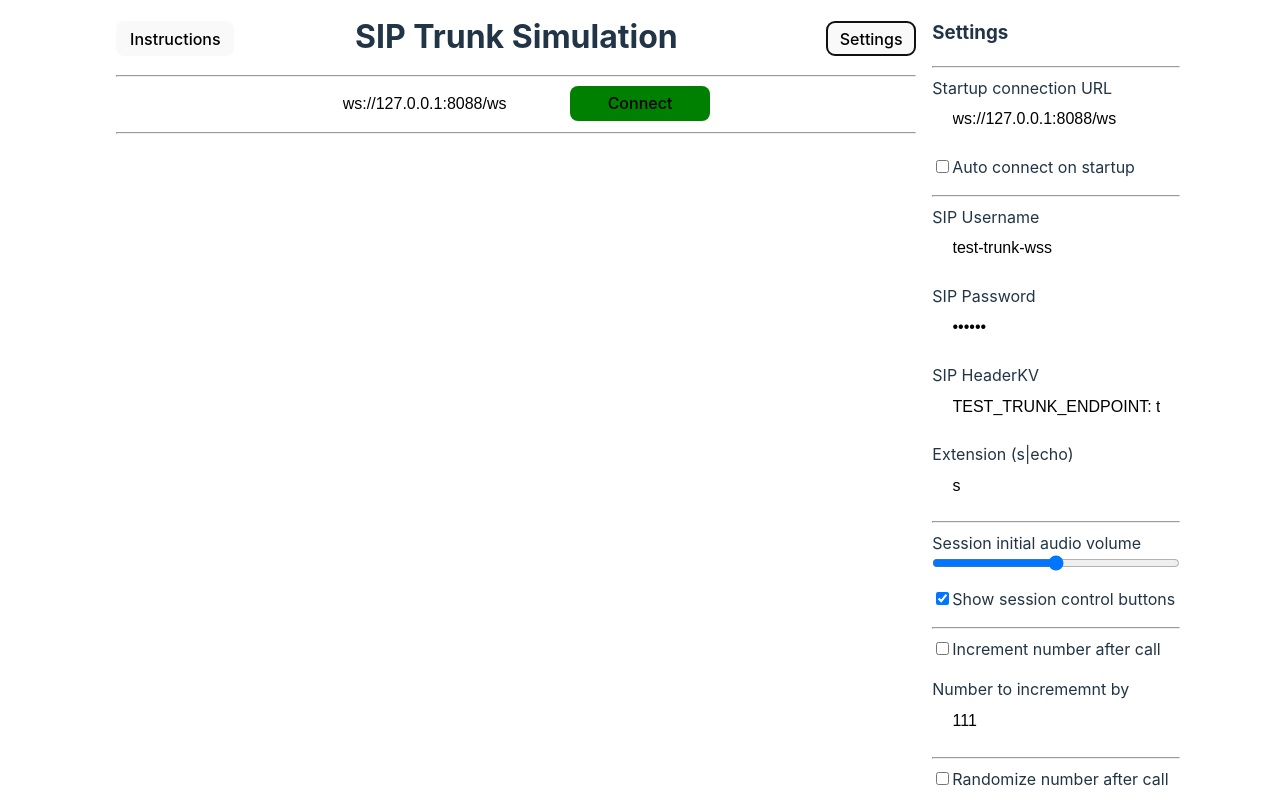
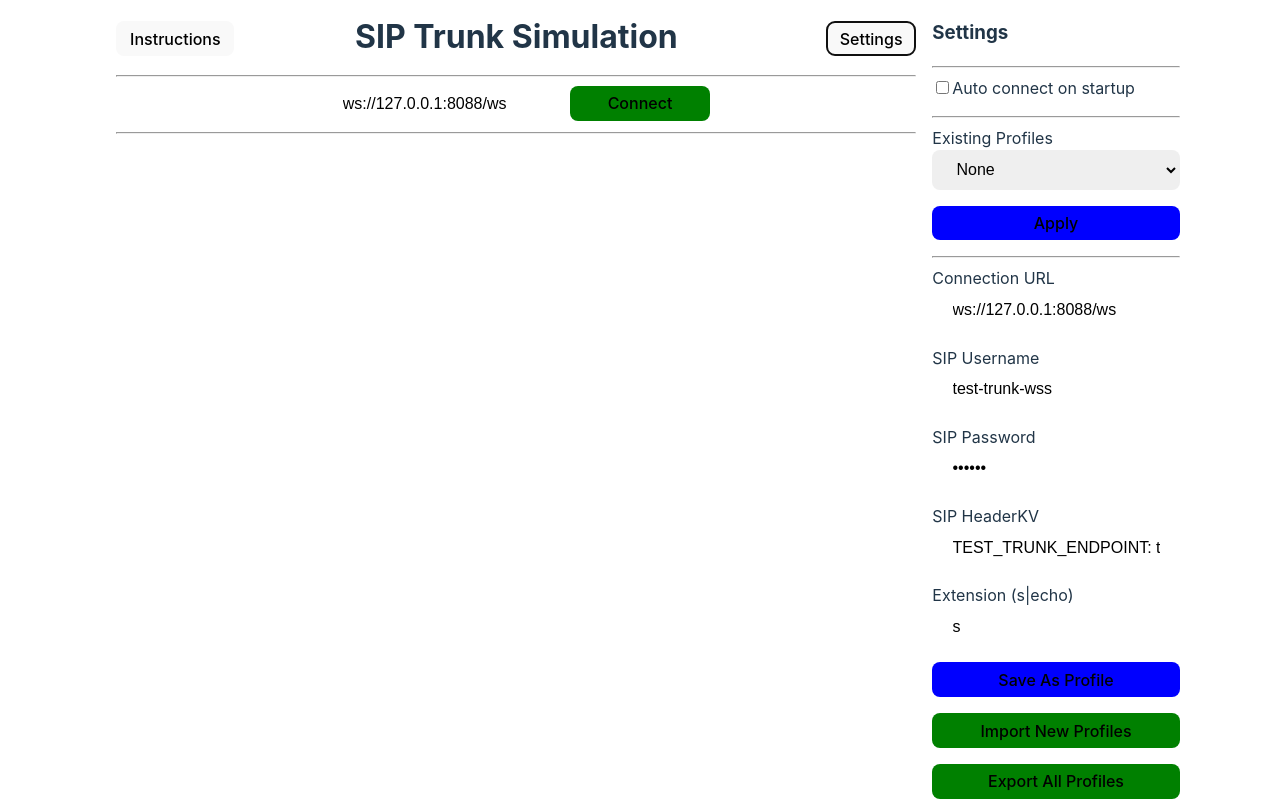
Before and after one commit to raihanul-2k15/sip-testing-tool, a Vue app: page / in a window 1280 px wide. Both pictures are taken after a click on the button "Settings". Shown: the top 800 px of the page. Built offline with nearby package versions, Linux system fonts and the light colour scheme.

Commit message:
feat (connection profiles): impl

```diff
--- a/src/App.vue
+++ b/src/App.vue
@@ -20,7 +20,7 @@ const settingsClick = () => {
 const settingsStore = useSettingsStore();
 
 const callService = new CallService();
-const url = ref(settingsStore.startupConnectionUrl);
+const url = ref(settingsStore.connectionUrl);
 const number = ref('01712345678');
 const connected = ref(false);
 callService.event.on('newRTCSession', (e: any) => {
--- a/src/components/Settings.vue
+++ b/src/components/Settings.vue
@@ -1,5 +1,6 @@
 <script setup lang="ts">
 import { useSettingsStore } from '../stores/settingsStore';
+import { ref } from 'vue';
 
 const settings = useSettingsStore();
 </script>
@@ -10,17 +11,32 @@ const settings = useSettingsStore();
             <h3>Settings</h3>
 
             <hr />
-
-            <div class="form-group">
-                <label for="">Startup connection URL</label>
-                <input type="text" v-model="settings.startupConnectionUrl" placeholder="ws(s)://host:port/ws" />
-            </div>
             <div class="form-check">
                 <input type="checkbox" id="cos" v-model="settings.connectOnStartup" />
                 <label for="cos">Auto connect on startup</label>
             </div>
 
             <hr />
+
+            <div class="form-group">
+                <label for="">Existing Profiles</label>
+                <select v-model="settings.currentProfileIndex">
+                    <option :value="null">None</option>
+                    <option v-for="(p, i) of settings.profiles" :value="i" :key="i">{{ p.name }}</option>
+                </select>
+            </div>
+            <div class="form-group">
+                <div class="flex-with-gap">
+                    <button class="btn-blue" style="width: 100%" @click="settings.applyCurrentProfile">Apply</button>
+                </div>
+            </div>
+
+            <hr />
+
+            <div class="form-group">
+                <label for="">Connection URL</label>
+                <input type="text" v-model="settings.connectionUrl" placeholder="ws(s)://host:port/ws" />
+            </div>
 
             <div class="form-group">
                 <label for="">SIP Username</label>
@@ -38,6 +54,27 @@ const settings = useSettingsStore();
                 <label for="">Extension (s|echo)</label>
                 <input type="text" v-model="settings.sipExtension" />
             </div>
+            <div class="form-group">
+                <button class="btn-blue" @click="settings.saveCurrentProfile">Save As Profile</button>
+            </div>
+            <div class="form-group">
+                <button class="btn-green" style="width: 100%" @click="settings.importNewProfiles">
+                    Import New Profiles
+                </button>
+            </div>
+            <div class="form-group">
+                <button class="btn-green" style="width: 100%" @click="settings.exportAllProfiles">
+                    Export All Profiles
+                </button>
+            </div>
+            <div class="form-group">
+                <button class="btn-red" style="width: 100%" @click="settings.deleteCurrentProfile">
+                    Delete Selected Profile
+                </button>
+            </div>
+
+            <div class="form-group"></div>
+
             <hr />
 
             <div class="form-group">
@@ -81,6 +118,12 @@ const settings = useSettingsStore();
 </template>
 
 <style scoped>
+.flex-with-gap {
+    width: 100%;
+    display: flex;
+    gap: 0.5rem;
+}
+
 .side {
 }
 
--- /dev/null
+++ b/src/profile.ts
@@ -0,0 +1,18 @@
+export interface Profile {
+    name: string;
+    connectionUrl: string;
+    sipUsername: string;
+    sipPassword: string;
+    sipHeaderKV: string;
+    sipExtension: string;
+}
+
+export const isSameProfile = (p1, p2) => {
+    return (
+        p1.connectionUrl == p2.connectionUrl &&
+        p1.sipUsername == p2.sipUsername &&
+        p1.sipPassword == p2.sipPassword &&
+        p1.sipHeaderKV == p2.sipHeaderKV &&
+        p1.sipExtension == p2.sipExtension
+    );
+};
--- a/src/stores/settingsStore.ts
+++ b/src/stores/settingsStore.ts
@@ -1,10 +1,14 @@
 import { defineStore } from 'pinia';
+import { Profile, isSameProfile } from '../profile';
 
 export const useSettingsStore = defineStore('settings', {
     state: () => ({
-        startupConnectionUrl: 'ws://127.0.0.1:8088/ws',
         connectOnStartup: false,
 
+        profiles: [] as Profile[],
+        currentProfileIndex: null as null | number,
+
+        connectionUrl: 'ws://127.0.0.1:8088/ws',
         sipUsername: 'test-trunk-wss',
         sipPassword: 'aaaaaa',
         sipHeaderKV: 'TEST_TRUNK_ENDPOINT: true',
@@ -59,6 +63,66 @@ export const useSettingsStore = defineStore('settings', {
             return number;
         },
     },
-    actions: {},
+    actions: {
+        saveCurrentProfile() {
+            const name = prompt('Profile name?');
+            if (!name) return;
+            const currentProfile = {
+                connectionUrl: this.connectionUrl,
+                sipUsername: this.sipUsername,
+                sipPassword: this.sipPassword,
+                sipHeaderKV: this.sipHeaderKV,
+                sipExtension: this.sipExtension,
+            };
+            const idx = this.profiles.findIndex((p) => isSameProfile(p, currentProfile));
+            if (idx != -1) {
+                this.currentProfileIndex = idx;
+                return;
+            }
+            this.profiles.push({
+                name,
+                connectionUrl: this.connectionUrl,
+                sipUsername: this.sipUsername,
+                sipPassword: this.sipPassword,
+                sipHeaderKV: this.sipHeaderKV,
+                sipExtension: this.sipExtension,
+            });
+            this.currentProfileIndex = this.profiles.length - 1;
+        },
+        applyCurrentProfile() {
+            if (this.currentProfileIndex === null) return;
+            const p = this.profiles[this.currentProfileIndex];
+            this.connectionUrl = p.connectionUrl;
+            this.sipUsername = p.sipUsername;
+            this.sipPassword = p.sipPassword;
+            this.sipHeaderKV = p.sipHeaderKV;
+            this.sipExtension = p.sipExtension;
+        },
+        deleteCurrentProfile() {
+            if (this.currentProfileIndex === null) return;
+            if (!confirm(`Delete profile ${this.profiles[this.currentProfileIndex].name}?`)) return;
+            this.profiles.splice(this.currentProfileIndex, 1);
+            this.currentProfileIndex = null;
+        },
+        importNewProfiles() {
+            const str = prompt('Paste exported profiles');
+            if (!str) return;
+            const given = JSON.parse(str);
+            let cnt = 0;
+            for (let g of given) {
+                const idx = this.profiles.findIndex((p) => isSameProfile(p, g));
+                if (idx == -1) {
+                    this.profiles.push(g);
+                    cnt++;
+                }
+            }
+            alert(cnt + ' profiles imported!');
+        },
+        exportAllProfiles() {
+            const str = JSON.stringify(this.profiles);
+            navigator.clipboard.writeText(str);
+            alert('Copied to clipboard!');
+        },
+    },
     persist: true,
 });
--- a/src/style.css
+++ b/src/style.css
@@ -22,7 +22,8 @@ h1 {
     line-height: 1;
 }
 
-input {
+input,
+select {
     border-radius: 8px;
     border: 1px solid transparent;
     padding: 0.6em 1.2em;
```
